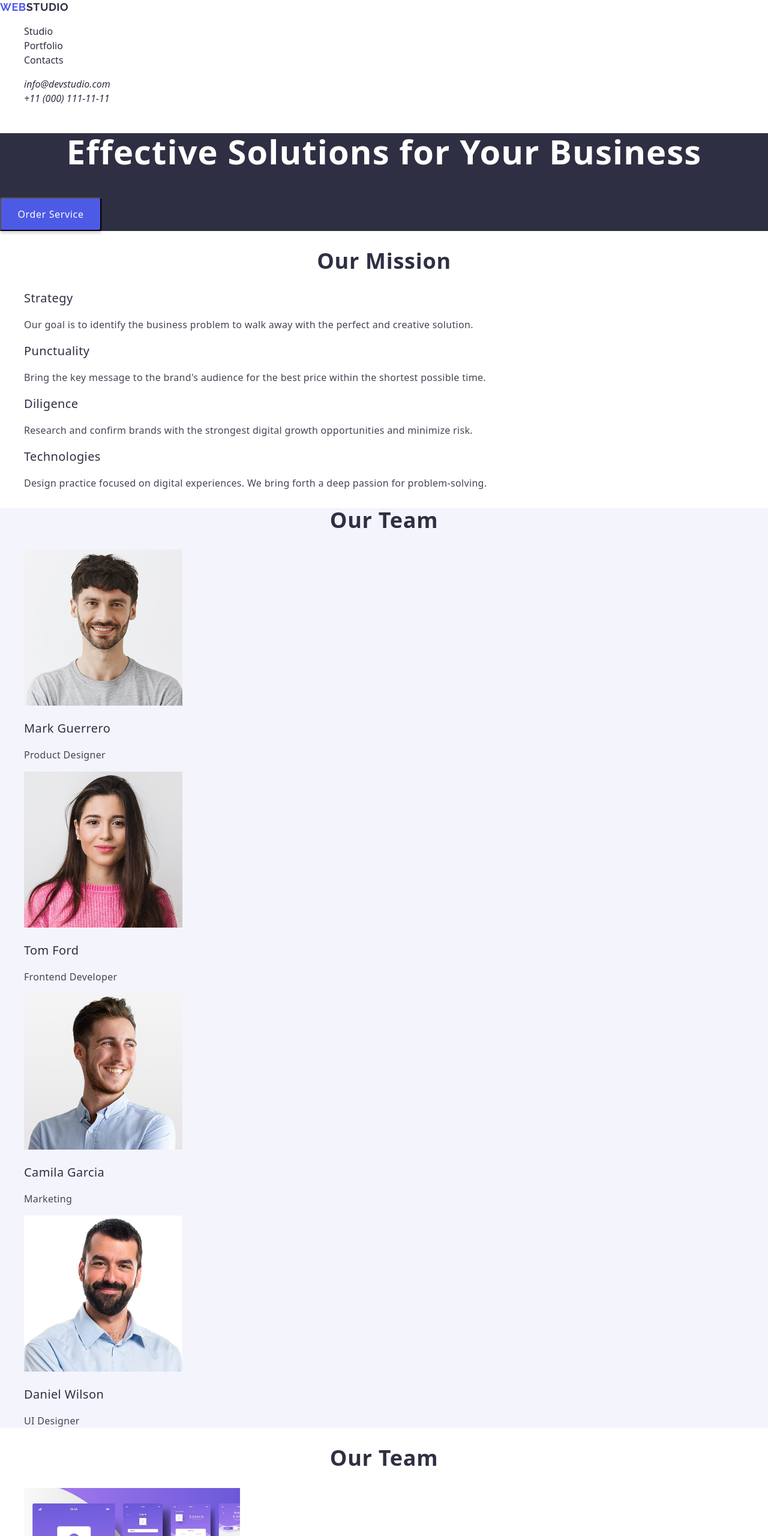
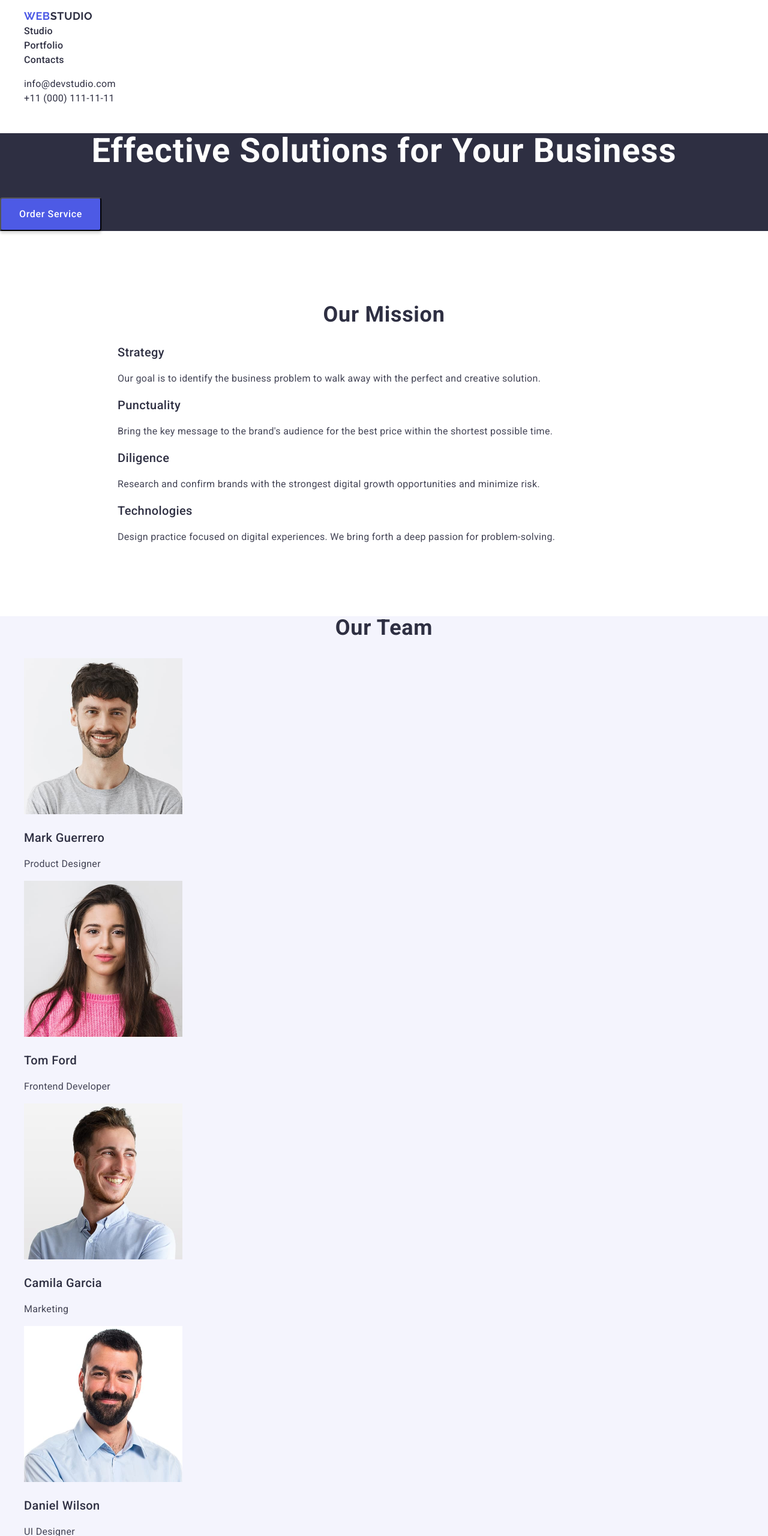
Before and after one commit to avramenko-yana/goit-markup-hw-02, a plain HTML site: page index.html in a window 1280 px wide. Shown: the top 2560 px of the page at 60% size. Drawn offline with nearby package versions, Linux system fonts and the light colour scheme.

Commit message:
add index file

```diff
--- a/css/styles.css
+++ b/css/styles.css
@@ -1,5 +1,5 @@
 body {
-    font-family: "Roboto", "Raleway" sans-serif;
+    font-family: "Roboto", sans-serif;
     background-color: white;
     color: #434455;
     font-size: 16px;
@@ -9,7 +9,7 @@ body {
 h1 {
     font-weight: 700;
     font-size: 56px;
-    line-height: 1.07143;
+    line-height: 1.07;
     letter-spacing: 0.02em;
     text-align: center;
     color: #fff;
@@ -18,7 +18,8 @@ h1 {
 h2 {
     font-weight: 700;
     font-size: 36px;
-    line-height: 1.11111;
+    line-height: 1.11;
+    text-transform: capitalize;
     letter-spacing: 0.02em;
     text-align: center;
     color: #2e2f42;
@@ -40,6 +41,10 @@ p {
 }
 
 .accent {
+    color: #2e2f42;
+}
+
+.accent-footer {
     color: #4d5ae5;
 }
 
@@ -51,11 +56,11 @@ ul {
     font-family: "Raleway", sans-serif;
     font-weight: 700;
     font-size: 18px;
-    line-height: 1.16667;
+    line-height: 1.17;
     letter-spacing: 0.03em;
     text-transform: uppercase;
     text-decoration: none;
-    color: #f4f4fd;
+    color: #4d5ae5;
 }
 
 .link {
@@ -65,13 +70,18 @@ ul {
 
 .link:hover,
 .link:focus,
+.nav-panel:hover,
+.nav-panel:focus,
 .accent:hover,
 .accent:focus,
 .link-logo:hover,
 .link-logo:focus,
 .link-dark:hover,
-.link-dark:focus {
-    color: #4D5AE5;
+.link-dark:focus,
+.btn:hover,
+.btn:focus
+{
+    color: #404bbf;
 }
 
 .hero-image {
@@ -79,12 +89,14 @@ ul {
 
 }
 
+
+
 .section-one {
 
-    margin-top: 120;
-    margin-bottom: 120;
-    margin-left: 156;
-    margin-right: 156;
+    margin-top: 120px;
+        margin-bottom: 120px;
+        margin-left: 156px;
+        margin-right: 156px;
 
 }
 
@@ -95,10 +107,10 @@ ul {
 
 .section-three {
 
-    margin-top: 120;
-    margin-bottom: 120;
-    margin-left: 156;
-    margin-right: 156;
+    margin-top: 120px;
+    margin-bottom: 120px;
+    margin-left: 156px;
+    margin-right: 156px;
 }
 
 
@@ -108,6 +120,7 @@ footer {
 }
 
 .btn {
+    font-family: "Roboto", sans-serif;
     border-radius: 4px;
     width: 169px;
     height: 56px;
@@ -125,10 +138,10 @@ footer {
     font-family: "Raleway", sans-serif;
     font-weight: 700;
     font-size: 18px;
-    line-height: 1.16667;
+    line-height: 1.17;
     letter-spacing: 0.03em;
     text-transform: uppercase;
-
+    color: #4d5ae5;
 }
 
 
@@ -139,3 +152,18 @@ footer {
     letter-spacing: 0.02em;
     color: #f4f4fd;
 }
+
+.contacts {
+    font-style: normal;
+    font-size: 16px;
+    line-height: 1.5;
+    letter-spacing: 0.02em;
+    color: #434455;
+}
+
+.nav-panel {
+    font-weight: 500;
+    font-size: 16px;
+    line-height: 1.5;
+    letter-spacing: 0.02em;
+}
--- a/index.html
+++ b/index.html
@@ -24,17 +24,18 @@
   </head>
   <body>
     <header>
-      <nav>
-        <a class="link" id="logo-white" href="./index.html"
-          ><span class="accent">Web</span>Studio</a
-        >
+      <nav class="nav-panel">
         <ul>
+          <a class="link" id="logo-white" href="./index.html"
+            >Web<span class="accent">Studio</span></a
+          >
+
           <li><a class="link" href="#studio">Studio</a></li>
           <li><a class="link" href="#portfolio">Portfolio</a></li>
           <li><a class="link" href="#contacts">Contacts</a></li>
         </ul>
       </nav>
-      <address>
+      <address class="contacts">
         <ul>
           <li>
             <a class="link" href="mailto:info@devstudio.com"
@@ -49,36 +50,36 @@
     </header>
     <main>
       <section class="hero-image">
-        <h1>Effective Solutions for Your Business</h1>
+        <h1 class="hero-image-header">Effective Solutions for Your Business</h1>
         <button type="button" class="btn">Order Service</button>
       </section>
       <section class="section-one">
         <h2>Our Mission</h2>
         <ul>
           <li>
-            <h3>Strategy</h3>
-            <p>
+            <h3 class="header3">Strategy</h3>
+            <p class="section-one-p">
               Our goal is to identify the business problem to walk away with the
               perfect and creative solution.
             </p>
           </li>
           <li>
-            <h3>Punctuality</h3>
-            <p>
+            <h3 class="header3">Punctuality</h3>
+            <p class="section-one-p">
               Bring the key message to the brand's audience for the best price
               within the shortest possible time.
             </p>
           </li>
           <li>
-            <h3>Diligence</h3>
-            <p>
+            <h3 class="header3">Diligence</h3>
+            <p class="section-one-p">
               Research and confirm brands with the strongest digital growth
               opportunities and minimize risk.
             </p>
           </li>
           <li>
-            <h3>Technologies</h3>
-            <p>
+            <h3 class="header3">Technologies</h3>
+            <p class="section-one-p">
               Design practice focused on digital experiences. We bring forth a
               deep passion for problem-solving.
             </p>
@@ -86,7 +87,7 @@
         </ul>
       </section>
       <section class="section-two">
-        <h2>Our Team</h2>
+        <h2 class="header2">Our Team</h2>
         <ul>
           <li>
             <img
@@ -96,8 +97,8 @@
               alt="Mark Guerrero"
             />
 
-            <h3>Mark Guerrero</h3>
-            <p>Product Designer</p>
+            <h3 class="header3">Mark Guerrero</h3>
+            <p class="section-two-p">Product Designer</p>
           </li>
           <li>
             <img
@@ -107,8 +108,8 @@
               alt="Tom Ford"
             />
 
-            <h3>Tom Ford</h3>
-            <p>Frontend Developer</p>
+            <h3 class="header3">Tom Ford</h3>
+            <p class="section-two-p">Frontend Developer</p>
           </li>
           <li>
             <img
@@ -118,8 +119,8 @@
               alt="Camila Garcia"
             />
 
-            <h3>Camila Garcia</h3>
-            <p>Marketing</p>
+            <h3 class="header3">Camila Garcia</h3>
+            <p class="section-two-p">Marketing</p>
           </li>
           <li>
             <img
@@ -129,13 +130,13 @@
               alt="Daniel Wilson"
             />
 
-            <h3>Daniel Wilson</h3>
-            <p>UI Designer</p>
+            <h3 class="header3">Daniel Wilson</h3>
+            <p class="section-two-p">UI Designer</p>
           </li>
         </ul>
       </section>
       <section class="section-three">
-        <h2>Our Team</h2>
+        <h2 class="header2">Our Team</h2>
         <ul>
           <li>
             <img
@@ -144,8 +145,8 @@
               height="300"
               alt="Banking App"
             />
-            <h3>Banking App</h3>
-            <p>App</p>
+            <h3 class="header3">Banking App</h3>
+            <p class="section-three-p">App</p>
           </li>
           <li>
             <img
@@ -154,8 +155,8 @@
               height="300"
               alt="Cashless Payment"
             />
-            <h3>Cashless Payment</h3>
-            <p>Marketing</p>
+            <h3 class="header3">Cashless Payment</h3>
+            <p class="section-three-p">Marketing</p>
           </li>
           <li>
             <img
@@ -164,8 +165,8 @@
               height="300"
               alt="Meditation App"
             />
-            <h3>Meditation App</h3>
-            <p>App</p>
+            <h3 class="header3">Meditation App</h3>
+            <p class="section-three-p">App</p>
           </li>
           <li>
             <img
@@ -174,8 +175,8 @@
               height="300"
               alt="Taxi Service"
             />
-            <h3>Taxi Service</h3>
-            <p>Marketing</p>
+            <h3 class="header3">Taxi Service</h3>
+            <p class="section-three-p">Marketing</p>
           </li>
           <li>
             <img
@@ -184,8 +185,8 @@
               height="300"
               alt="Screen Illustrations"
             />
-            <h3>Screen Illustrations</h3>
-            <p>Design</p>
+            <h3 class="header3">Screen Illustrations</h3>
+            <p class="section-three-p">Design</p>
           </li>
           <li>
             <img
@@ -194,15 +195,15 @@
               height="300"
               alt="Online Courses"
             />
-            <h3>Online Courses</h3>
-            <p>Marketing</p>
+            <h3 class="header3">Online Courses</h3>
+            <p class="section-three-p">Marketing</p>
           </li>
         </ul>
       </section>
     </main>
-    <footer>
+    <footer class="footer">
       <a class="link-dark" id="logo-dark" href="./index.html"
-        ><span class="accent">Web</span>Studio</a
+        >Web<span class="accent-footer">Studio</span></a
       >
       <p class="footer-text">
         Increase the flow of customers and sales for your business with digital
```
